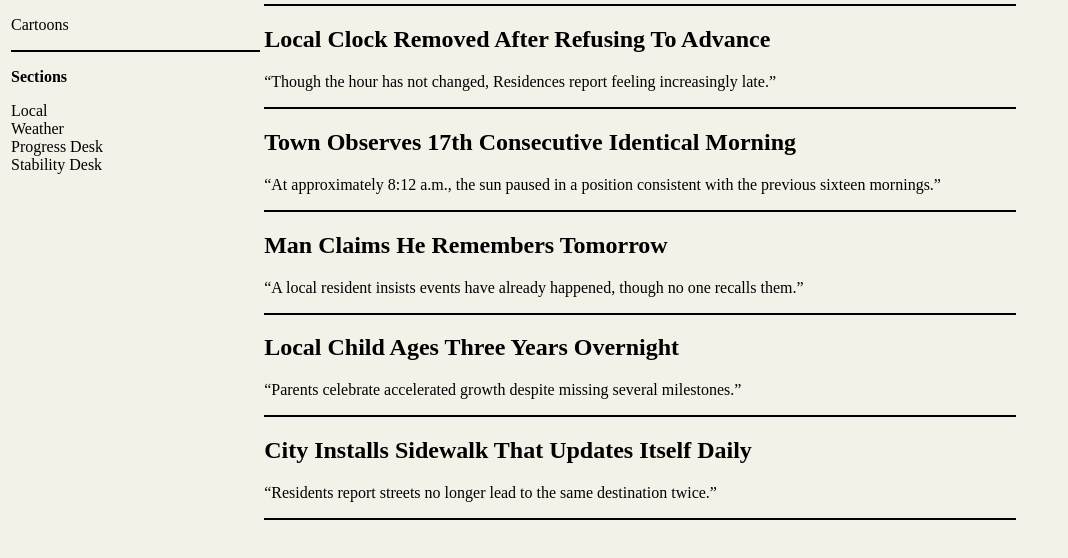
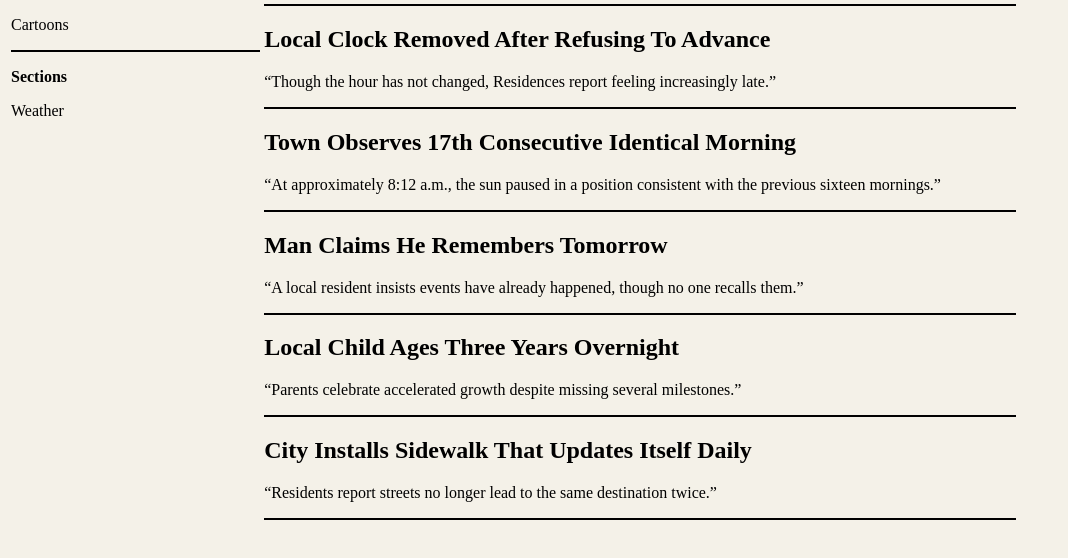
Before and after one commit to livelaughlove1234/homepage, a plain HTML site: page index.html in a window 1280 px wide. Shown: the part 126-684 px from the top of the page, without its empty margins (0-1068 px from the left). Drawn offline with Linux system fonts and the light colour scheme.

Commit message:
Update index.html

```diff
--- a/index.html
+++ b/index.html
@@ -45,10 +45,8 @@
 
 <p><b>Sections</b></p>
 <p>
-<a href="article1.html">Local</a><br>
 <a href="article2.html">Weather</a><br>
-<a href="progress.html">Progress Desk</a><br>
-<a href="stability.html">Stability Desk</a>
+
 </p>
 
 </td>
```
